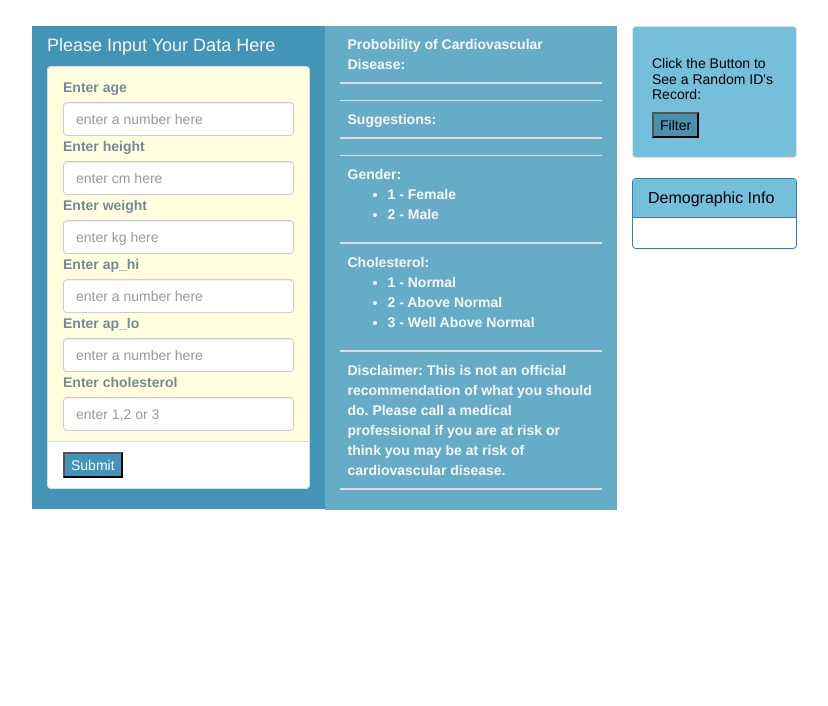
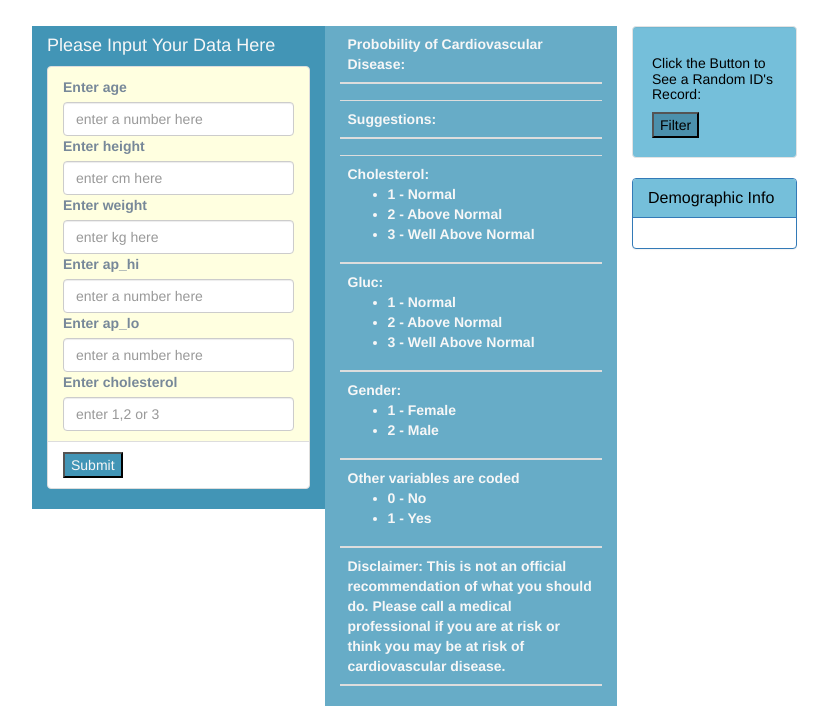
Before and after one commit to adamskel78/SHAX_group_project, a Flask app: page / in a window 1280 px wide. Shown: the part 289-995 px from the top of the page, without its empty margins (23-851 px from the left). Before the commit the page ends 799 px from the top, so only its background shows below. Run offline with Flask 2, Linux system fonts and the light colour scheme; data that the repository does not hold is empty; parts of the project's set-up code (start-up, migrations or seed data) failed here and were passed over; some libraries are stand-ins or nearby versions.

Commit message:
editing html file

```diff
--- a/webapp_files/templates/index.html
+++ b/webapp_files/templates/index.html
@@ -101,6 +101,32 @@
                                   <th>Suggestions: </th>
                                 </tr>
                                 <tr><td id='suggestion'></td></tr>
+                                <!-- <tr>
+                                  <th>Cardio:
+                                    <ul>
+                                      <li>0 - no cardiovascular disease</li>
+                                      <li>1 - has cardiovascular disease</li>
+                                    </ul>
+                                  </th>
+                                </tr> -->
+                                <tr>
+                                  <th>Cholesterol:
+                                    <ul>
+                                      <li>1 - Normal</li>
+                                      <li>2 - Above Normal</li>
+                                      <li>3 - Well Above Normal</li>
+                                    </ul>
+                                  </th>
+                                </tr>
+                                <tr>
+                                  <th>Gluc:
+                                    <ul>
+                                      <li>1 - Normal</li>
+                                      <li>2 - Above Normal</li>
+                                      <li>3 - Well Above Normal</li>
+                                    </ul>
+                                  </th>
+                                </tr>
                                 <tr>
                                   <th>Gender:
                                     <ul>
@@ -110,14 +136,37 @@
                                   </th>
                                 </tr>
                                 <tr>
-                                  <th>Cholesterol:
+                                  <th>Other variables are coded
                                     <ul>
-                                      <li>1 - Normal</li>
-                                      <li>2 - Above Normal</li>
-                                      <li>3 - Well Above Normal</li>
+                                      <li>0 - No</li>
+                                      <li>1 - Yes</li>
+                                    </ul>
+                                  </th>
+                                  </tr>
+                                <!-- <tr>
+                                  <th>Smoke:
+                                    <ul>
+                                      <li>0 - Does not smoke</li>
+                                      <li>1 - Smokes</li>
                                     </ul>
                                   </th>
                                 </tr>
+                                <tr>
+                                  <th>Alco:
+                                    <ul>
+                                      <li>0 - Does not drink</li>
+                                      <li>1 - Drinks</li>
+                                    </ul>
+                                  </th>
+                                </tr>
+                                <tr>
+                                  <th>Active:
+                                    <ul>
+                                      <li>0 - Does not exercise</li>
+                                      <li>1 - Exercises</li>
+                                    </ul>
+                                  </th>
+                                </tr> -->
                                 <tr>
                                   <th>
                                   Disclaimer: This is not an official recommendation of what you should do. Please call a medical professional if you are at risk or think you may be at risk of cardiovascular disease.
@@ -139,8 +188,9 @@
                             <div id="sample-metadata" class="panel-body" style = color:black></div>
                         </div>
                     </div>
-                    <div class="col-md-4 chart">
-                      <div id="gauge"></div>
+                    <div class="col-md-4">
+                      <div id="gauge">
+                      </div>
                     </div>
                   </div>
               </div>
```
